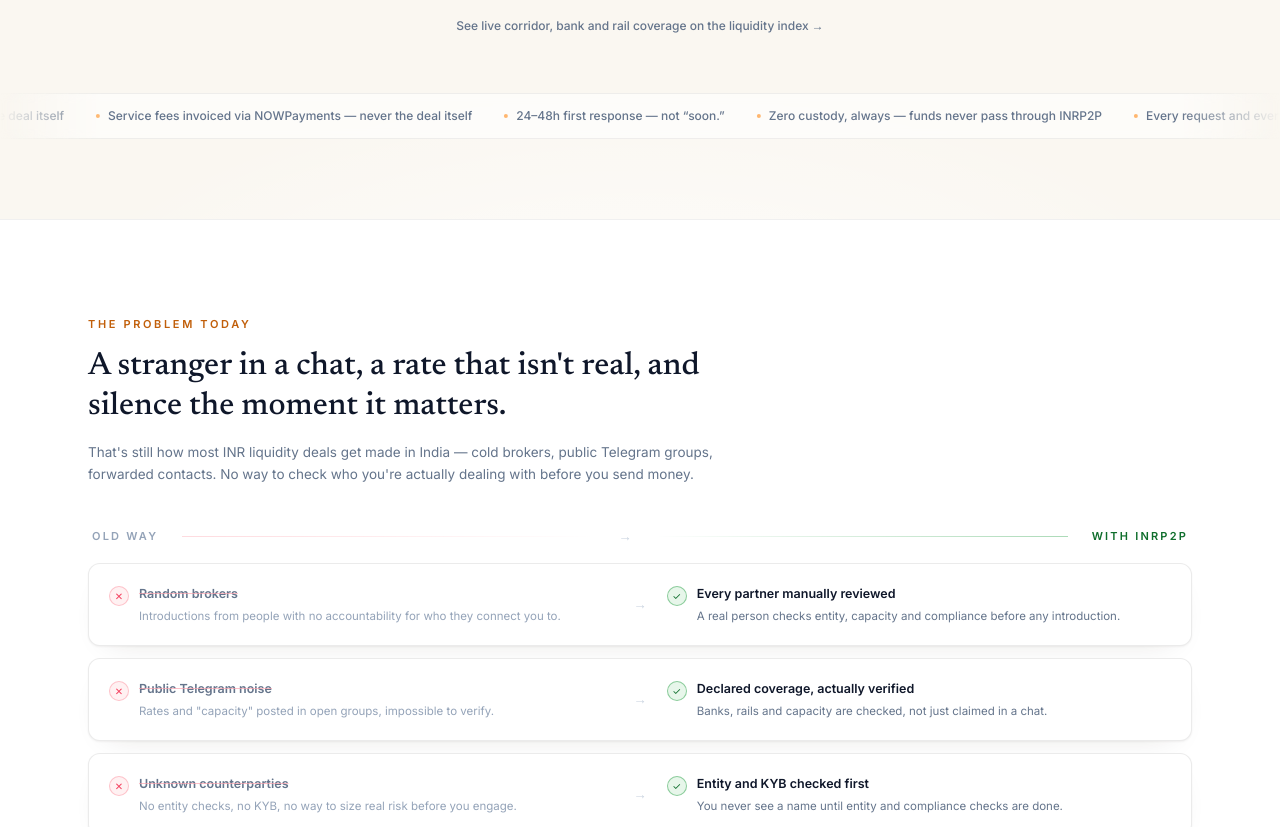
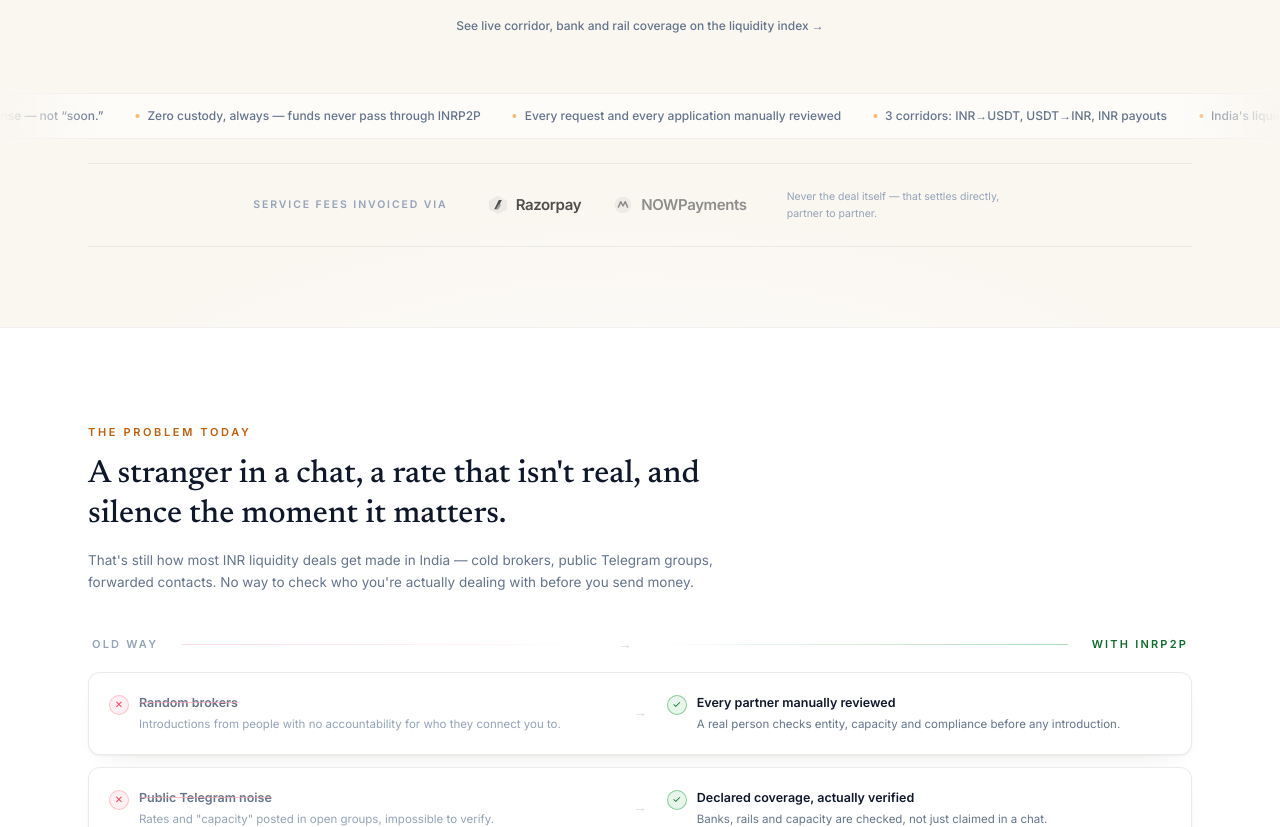
Before and after one commit to Gatsby01k/inrbill, a Next.js app: page / in a window 1280 px wide. Shown: the part 827-1654 px from the top of the page. Built offline with nearby package versions, Linux system fonts and the light colour scheme; no server answers; the database is empty.

Commit message:
logospartner

```diff
--- a/src/app/page.tsx
+++ b/src/app/page.tsx
@@ -7,6 +7,7 @@ import { ApplyTraderCta } from "@/components/site/apply-trader-cta";
 import { HeroRing } from "@/components/site/hero-ring";
 import { SiteNav } from "@/components/site/nav";
 import { SiteFooter } from "@/components/site/footer";
+import { PartnerLogos } from "@/components/site/partner-logos";
 import { RequestPipelineCard } from "@/components/site/request-pipeline-card";
 import { SpotlightCard } from "@/components/site/spotlight-card";
 import { Ticker } from "@/components/site/ticker";
@@ -78,14 +79,6 @@ const FACTS = [
   { value: "Never", label: "Custody of your funds. They pass directly, partner to partner" },
   { value: "3", label: "Corridors: INR→USDT, USDT→INR, INR payouts" },
 ];
-
-// Real infrastructure INRP2P is actually wired into for its OWN service-fee
-// invoicing (see src/lib/razorpay.ts, src/lib/nowpayments.ts) — not vanity
-// logos, and never the liquidity deal itself (that still settles directly
-// between company and partner, no custody, same as everywhere else on this
-// page). Append here as more get integrated — the ticker below just maps
-// over this list, nothing else to touch.
-const POWERED_BY = ["Razorpay", "NOWPayments"];
 
 const COMPANY_POINTS = [
   "Coverage across INR → USDT, USDT → INR and INR payouts",
@@ -355,13 +348,16 @@ export default async function LandingPage() {
             <Ticker
               items={[
                 "India's liquidity, reviewed.",
-                ...POWERED_BY.map((p) => `Service fees invoiced via ${p} — never the deal itself`),
                 "24–48h first response — not “soon.”",
                 "Zero custody, always — funds never pass through INRP2P",
                 "Every request and every application manually reviewed",
                 "3 corridors: INR→USDT, USDT→INR, INR payouts",
               ]}
             />
+          </div>
+
+          <div className="mt-6">
+            <PartnerLogos />
           </div>
         </section>
 
--- /dev/null
+++ b/src/components/site/partner-logos.tsx
@@ -0,0 +1,92 @@
+/**
+ * "Powered by" infrastructure strip — hand-built wordmark lockups, not a
+ * scrolling marquee. With two partners today, looping them forever reads as
+ * padding, not partnership; a quiet, static row reads as the real thing.
+ * Grayscale at rest, brand color on hover — the standard understated
+ * "as-integrated-with" treatment.
+ *
+ * This is INRP2P's own service-fee invoicing infrastructure (see
+ * src/lib/razorpay.ts, src/lib/nowpayments.ts) — never the liquidity deal
+ * itself, which always settles directly between company and partner.
+ *
+ * Add a new integration by appending to LOGO_PARTNERS below.
+ *
+ * These marks are original, hand-drawn lockups in each brand's public
+ * color — not extracted copies of the official vector logo files. This
+ * sandbox has no way to download binary brand assets. If you export the
+ * real SVGs from razorpay.com/newsroom/brand-assets and NOWPayments' press
+ * kit, drop them at public/logos/razorpay.svg and public/logos/nowpayments.svg
+ * and swap the relevant `icon` below for an <img src="/logos/…svg" /> —
+ * the grid, hover treatment and caption all stay the same.
+ */
+
+type LogoPartner = {
+  name: string;
+  href: string;
+  color: string;
+  icon: React.ReactNode;
+};
+
+const LOGO_PARTNERS: LogoPartner[] = [
+  {
+    name: "Razorpay",
+    href: "https://razorpay.com",
+    color: "#0C2451",
+    icon: (
+      <svg width="20" height="20" viewBox="0 0 24 24" fill="none" aria-hidden>
+        <path d="M12 1 L23 7 V17 L12 23 L1 17 V7 Z" fill="#3395FF" opacity="0.14" />
+        <path d="M7.5 17 L13 6 H16.6 L11.1 17 Z" fill="#0C2451" />
+        <path d="M12.7 11.4 L15.8 11.4 L12.5 17 H9.4 Z" fill="#3395FF" />
+      </svg>
+    ),
+  },
+  {
+    name: "NOWPayments",
+    href: "https://nowpayments.io",
+    color: "#00966A",
+    icon: (
+      <svg width="20" height="20" viewBox="0 0 24 24" fill="none" aria-hidden>
+        <circle cx="12" cy="12" r="10" fill="#00C58A" opacity="0.16" />
+        <path
+          d="M6.5 14.5 L9.3 8 L12 13.2 L14.7 8 L17.5 14.5"
+          stroke="#00966A"
+          strokeWidth="1.8"
+          strokeLinecap="round"
+          strokeLinejoin="round"
+          fill="none"
+        />
+      </svg>
+    ),
+  },
+];
+
+export function PartnerLogos() {
+  return (
+    <div className="mx-auto max-w-6xl px-4 sm:px-6">
+      <div className="flex flex-col items-center justify-center gap-4 border-y border-black/[0.06] py-6 sm:flex-row sm:gap-10">
+        <p className="text-[10.5px] font-semibold uppercase tracking-[0.18em] text-slate-400">
+          Service fees invoiced via
+        </p>
+        <div className="flex flex-wrap items-center justify-center gap-8">
+          {LOGO_PARTNERS.map((p) => (
+            <a
+              key={p.name}
+              href={p.href}
+              target="_blank"
+              rel="noreferrer"
+              className="flex items-center gap-2 grayscale opacity-80 transition-all duration-300 hover:opacity-100 hover:grayscale-0"
+            >
+              {p.icon}
+              <span className="text-[15px] font-semibold tracking-tight" style={{ color: p.color }}>
+                {p.name}
+              </span>
+            </a>
+          ))}
+        </div>
+        <p className="max-w-[15rem] text-center text-[10.5px] leading-relaxed text-slate-400 sm:text-left">
+          Never the deal itself — that settles directly, partner to partner.
+        </p>
+      </div>
+    </div>
+  );
+}
```
